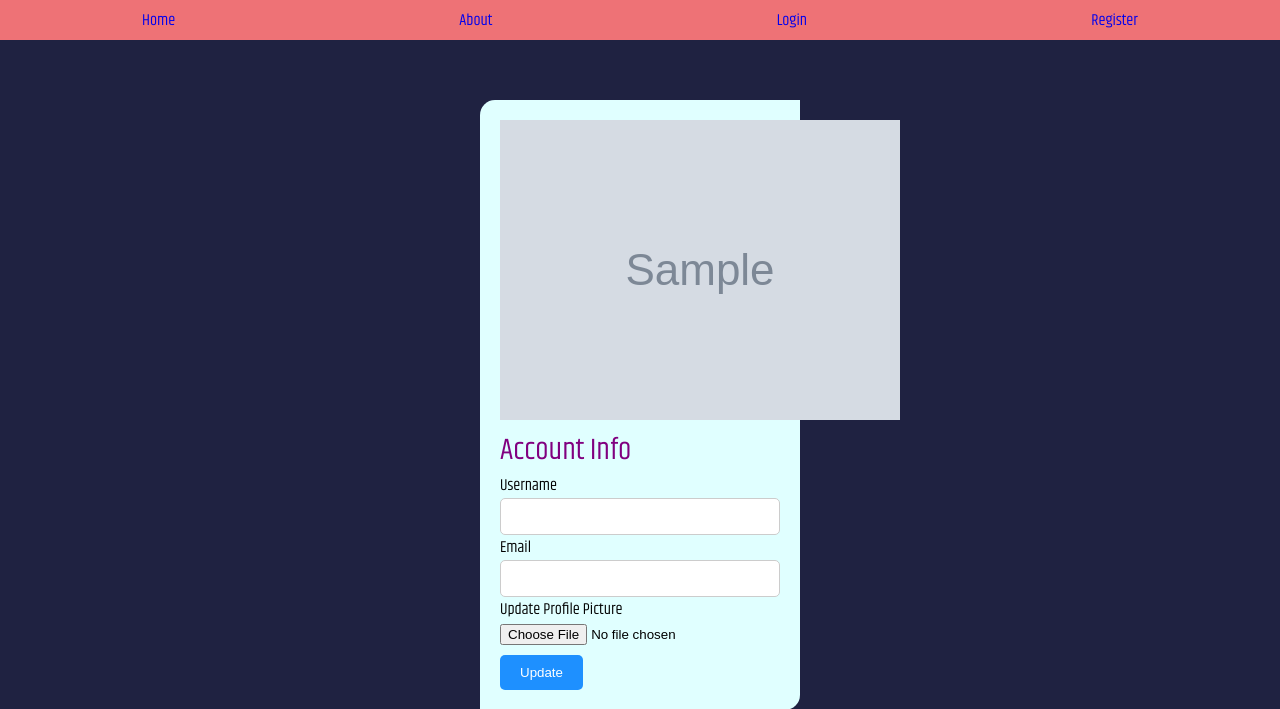
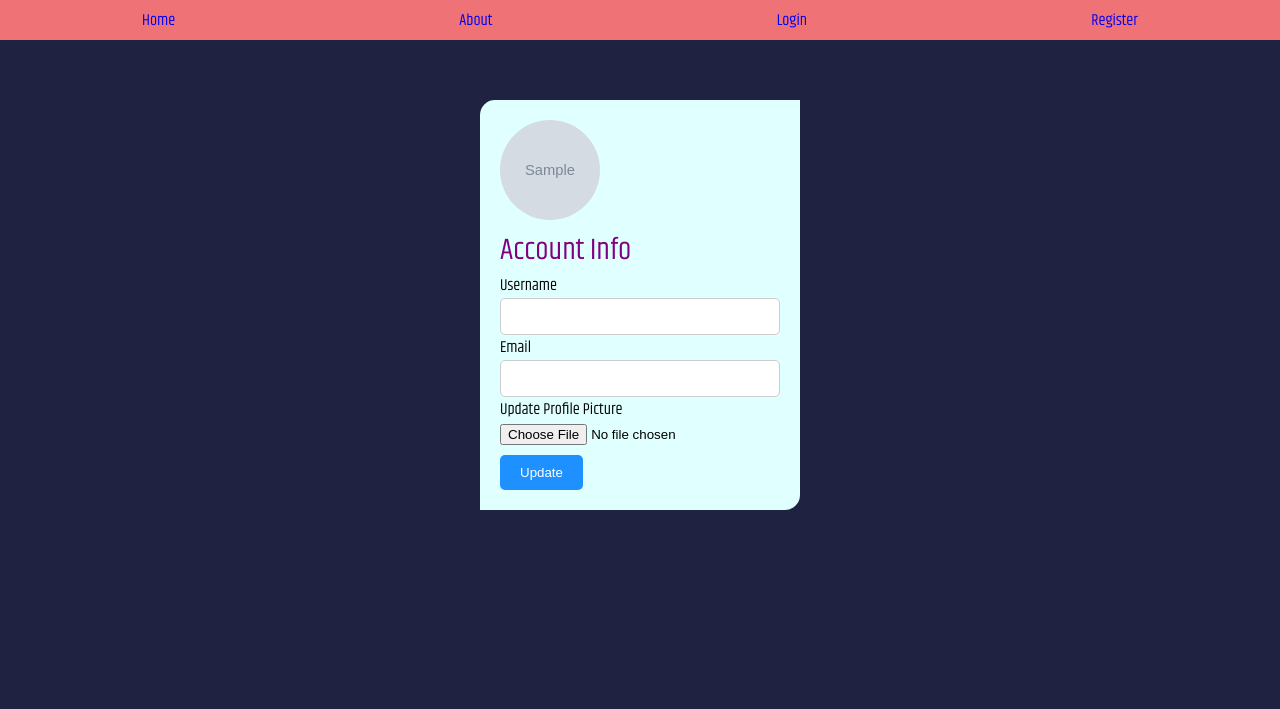
Before and after one commit to Kakazablone/PrioTask_v1, a Flask app: template web_dynamic/templates/account.html in a window 1280 px wide. Shown: the top 709 px of the page. Run offline with Flask 3, Linux system fonts and the light colour scheme; the template is opened without the code that fills it: values that come from a table or form of the project are taken from there, most other values are stand-ins (such as "Sample title", 1, 10 or a date in 2020); grey boxes marked "Sample" are stand-in pictures; some libraries are stand-ins or nearby versions; some web fonts are replaced.

Commit message:
Update visuals

```diff
--- a/web_dynamic/static/styles/timer.css
+++ b/web_dynamic/static/styles/timer.css
@@ -277,3 +277,10 @@ legend {
   color: purple;
   font-size: 30px;
 }
+
+.rounded-circle {
+  border-radius: 50%;
+  width: 100px;
+  height: 100px;
+  object-fit: cover;
+}
```
Also changed, not shown: web_dynamic/templates/account.html (indentation only).
